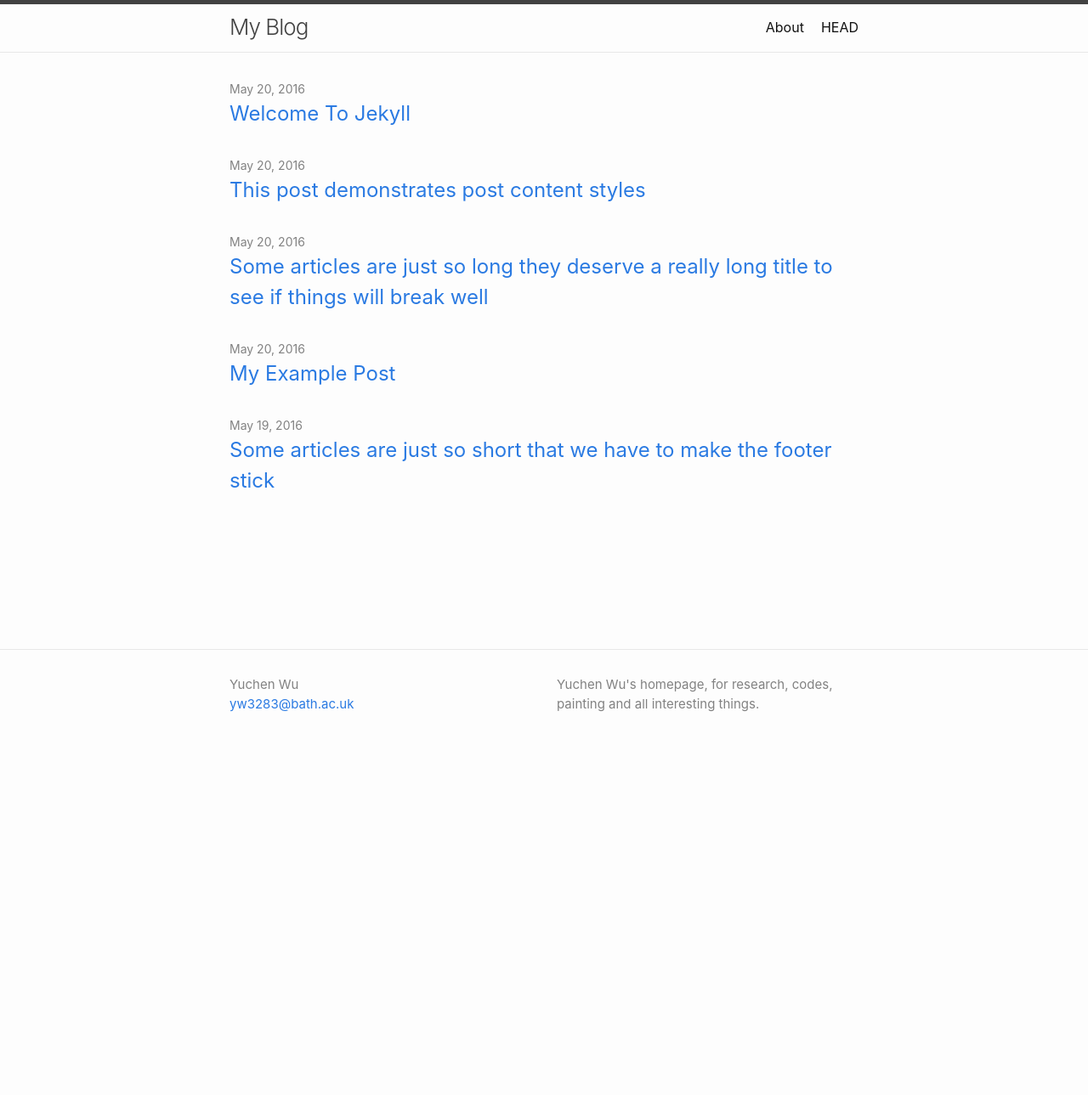
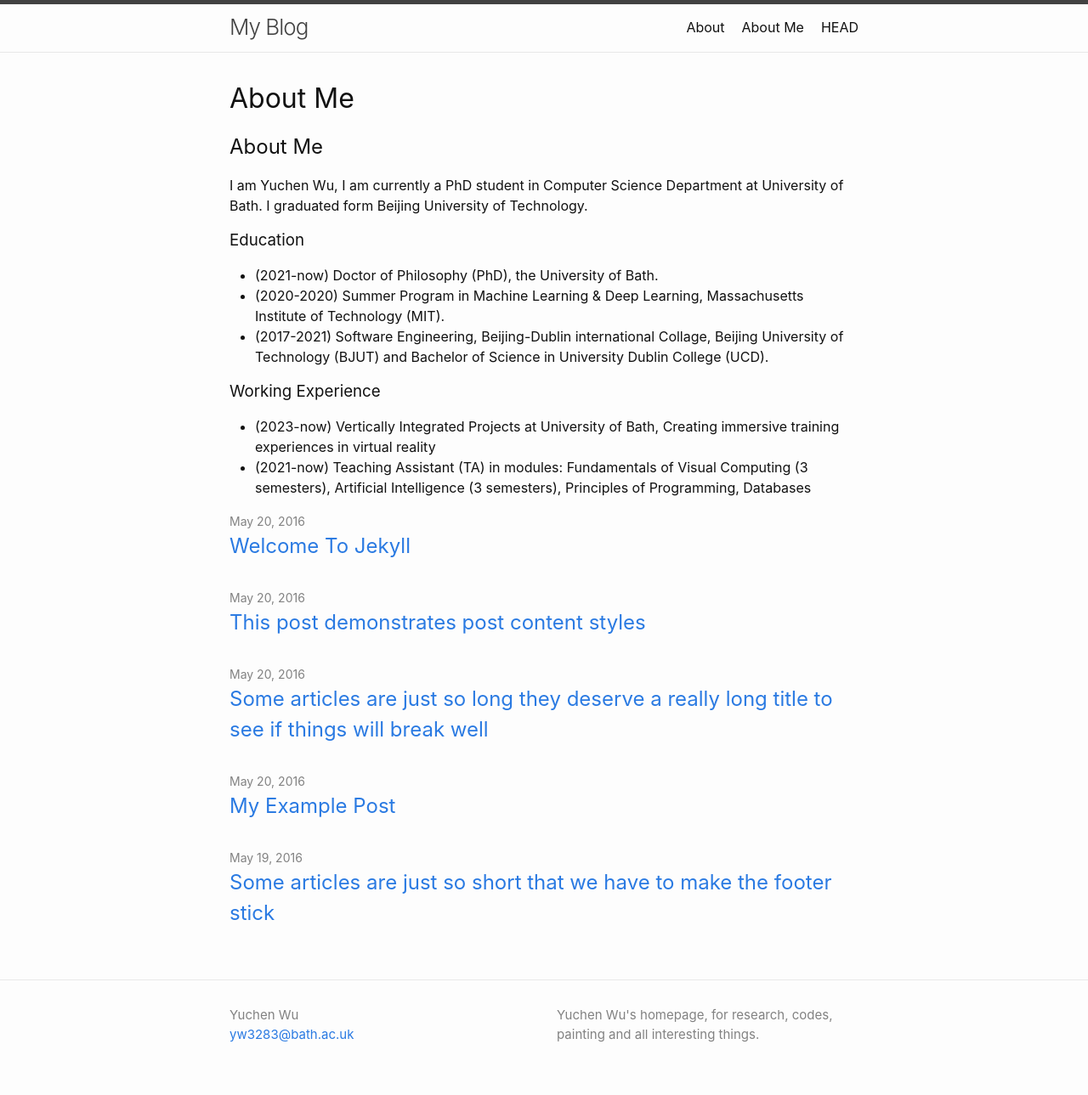
Before and after one commit to yuchen-xiyue/yuchen-xiyue.github.io, a Jekyll site: the page built from docs/index.md, in a window 1280 px wide. Shown: the whole page at 85% size. Built offline with Jekyll 4.4.1, drawn with Linux system fonts in a browser that asks for light colours; our own code applies the rules of GitHub Pages for plain Markdown files; before the commit the page ends 900 px from its top, so only the background shows below that.

Commit message:
update index

```diff
--- a/docs/index.md
+++ b/docs/index.md
@@ -7,3 +7,15 @@
 #
 layout: home
 ---
+
+## About Me
+I am Yuchen Wu, I am currently a PhD student in Computer Science Department at University of Bath. I graduated form Beijing University of Technology.
+
+### Education
+- (2021-now) Doctor of Philosophy (PhD), the University of Bath.
+- (2020-2020) Summer Program in Machine Learning & Deep Learning, Massachusetts Institute of Technology (MIT).
+- (2017-2021) Software Engineering, Beijing-Dublin international Collage, Beijing University of Technology (BJUT) and Bachelor of Science in University Dublin College (UCD).
+
+### Working Experience
+- (2023-now) Vertically Integrated Projects at University of Bath, Creating immersive training experiences in virtual reality
+- (2021-now) Teaching Assistant (TA) in modules: Fundamentals of Visual Computing (3 semesters), Artificial Intelligence (3 semesters), Principles of Programming, Databases
```
Also changed, not shown: README.md.
